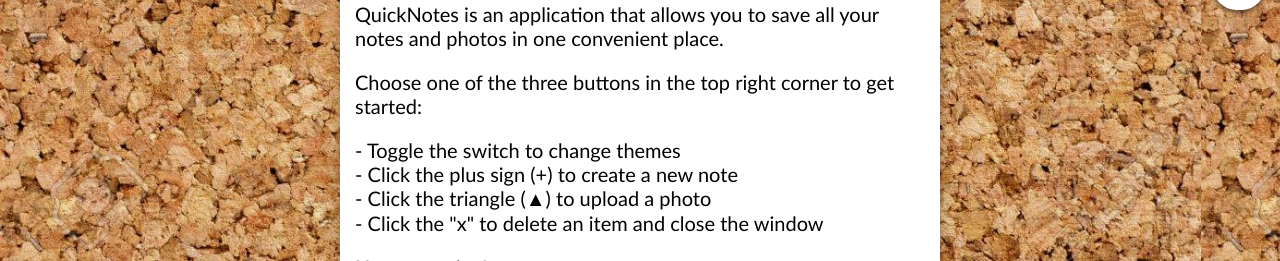
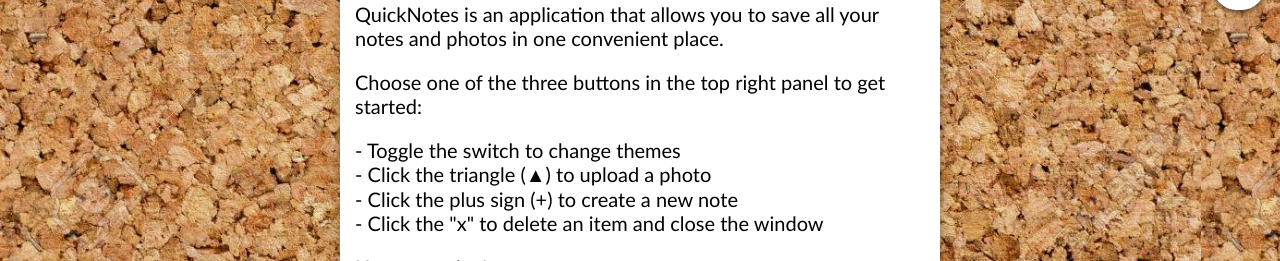
Before and after one commit to alissacheng/alissaChengQuickNotes, a React (Create React App) app: page / in a window 1280 px wide. Shown: the part 237-498 px from the top of the page. Built offline with nearby package versions, Linux system fonts and the light colour scheme; no server answers; the database is empty.

Commit message:
instructions

```diff
--- a/src/App.js
+++ b/src/App.js
@@ -142,11 +142,11 @@
                 </div>
                 <h1>Welcome to QuickNotes!</h1>
                 <p>QuickNotes is an application that allows you to save all your notes and photos in one convenient place.</p>
-                <p>Choose one of the three buttons in the top right corner to get started:</p>
+                <p>Choose one of the three buttons in the top right panel to get started:</p>
                 <ul>
                   <li>- Toggle the switch to change themes</li>
+                  <li>- Click the triangle (▲) to upload a photo</li>
                   <li>- Click the plus sign (+) to create a new note</li>
-                  <li>- Click the triangle (▲) to upload a photo</li>
                   <li>- Click the "x" to delete an item and close the window</li>
                 </ul>
                 <p>Happy posting!</p>
```
